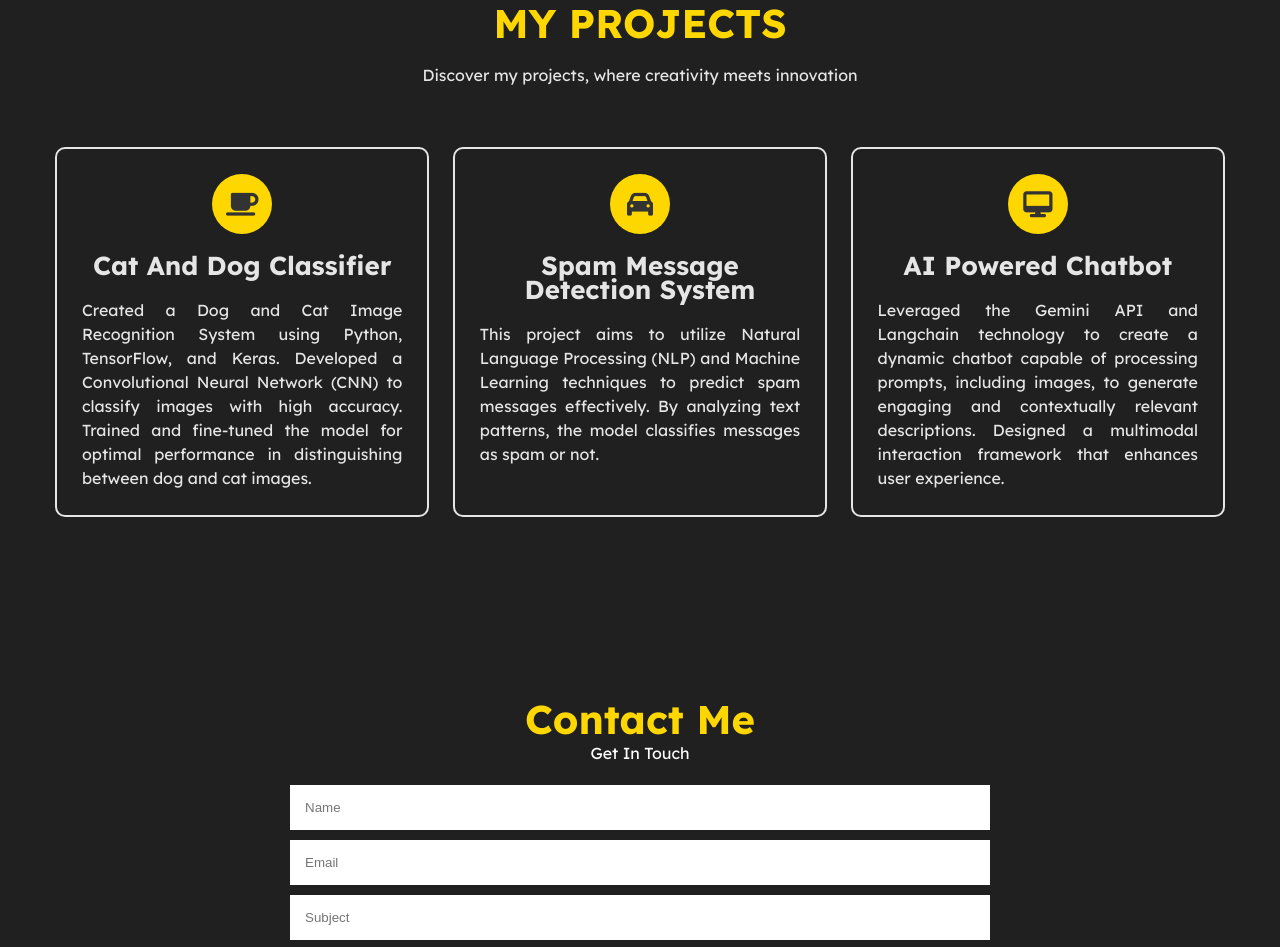
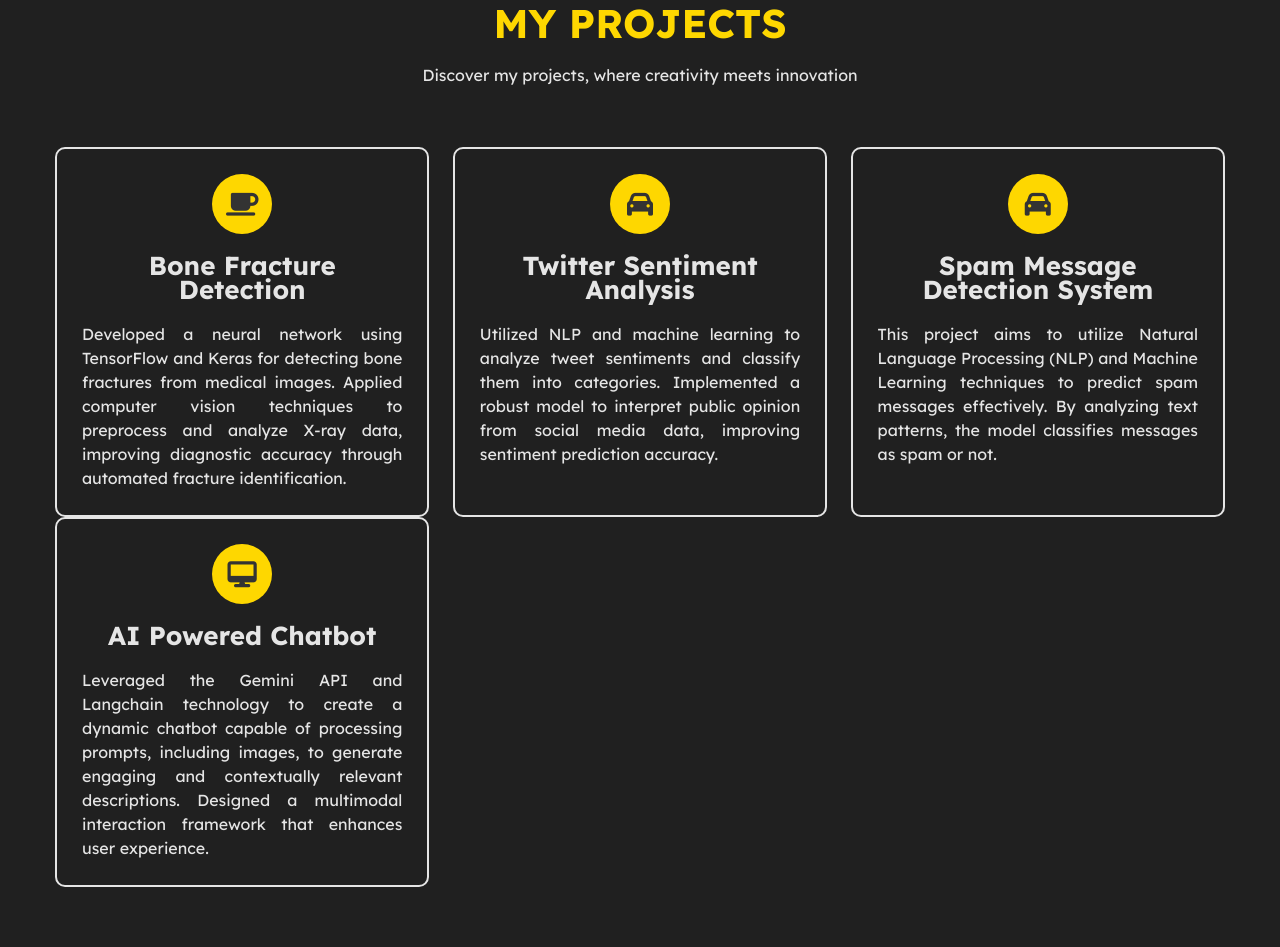
Before and after one commit to PrathamSharma169/Portfolio-website, a plain HTML site: page index.html in a window 1280 px wide. Shown: the part 1925-2872 px from the top of the page. Drawn offline with nearby package versions, Linux system fonts and the light colour scheme.

Commit message:
more changes to go

```diff
--- a/index.html
+++ b/index.html
@@ -4,7 +4,7 @@
     <meta charset="UTF-8">
     <meta http-equiv="X-UA-Compatible" content="IE=edge">
     <meta name="viewport" content="width=device-width, initial-scale=1.0">
-    <title>Sowndhar</title>
+    <title>Pratham Sharma</title>
     <link rel="icon" href="https://i.ibb.co/zRsTj3p/Frame-1-37.png">
 
 
@@ -189,9 +189,16 @@
                 <!-- 1st Project -->
                 <div class="project">
                     <i class="fa fa-coffee"></i>
-                    <h4>Cat and Dog classifier</h4>
-                    <p>Created a Dog and Cat Image Recognition System using Python, TensorFlow, and Keras. Developed a Convolutional Neural Network (CNN) to classify images with high accuracy. Trained and fine-tuned the model for optimal
-                        performance in distinguishing between dog and cat images.</p>
+                    <h4>Bone Fracture Detection</h4>
+                    <p> Developed a neural network using TensorFlow and Keras for detecting bone fractures from medical images. Applied computer vision techniques to preprocess and analyze X-ray data, improving diagnostic accuracy through
+                        automated fracture identification.</p>
+                </div>
+                <!-- 3rd Project -->
+                <div class="project">
+                    <i class="fa fa-car"></i>
+                    <h4>Twitter Sentiment Analysis</h4>
+                    <p>Utilized NLP and machine learning to analyze tweet sentiments and classify them into categories. Implemented a
+                        robust model to interpret public opinion from social media data, improving sentiment prediction accuracy.</p>
                 </div>
                  <!-- 2nd Project -->
                  <div class="project">
```
